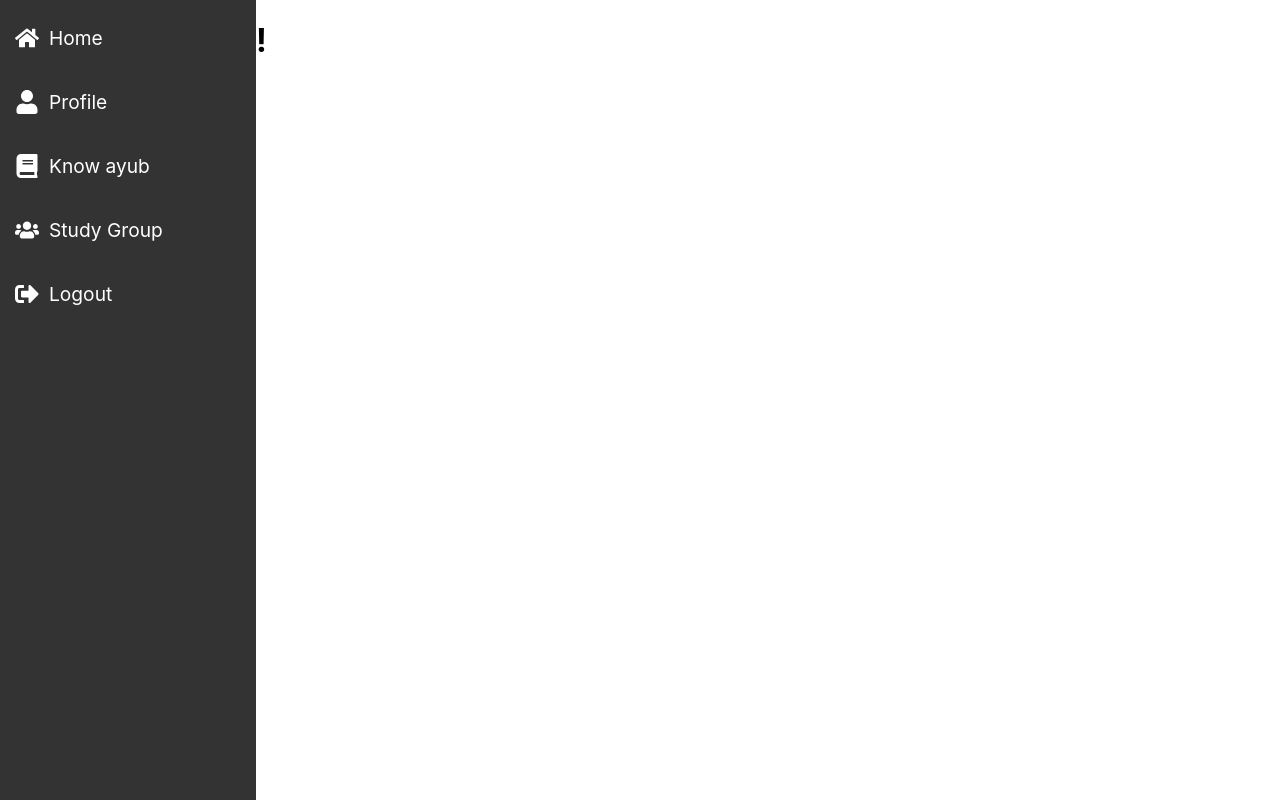
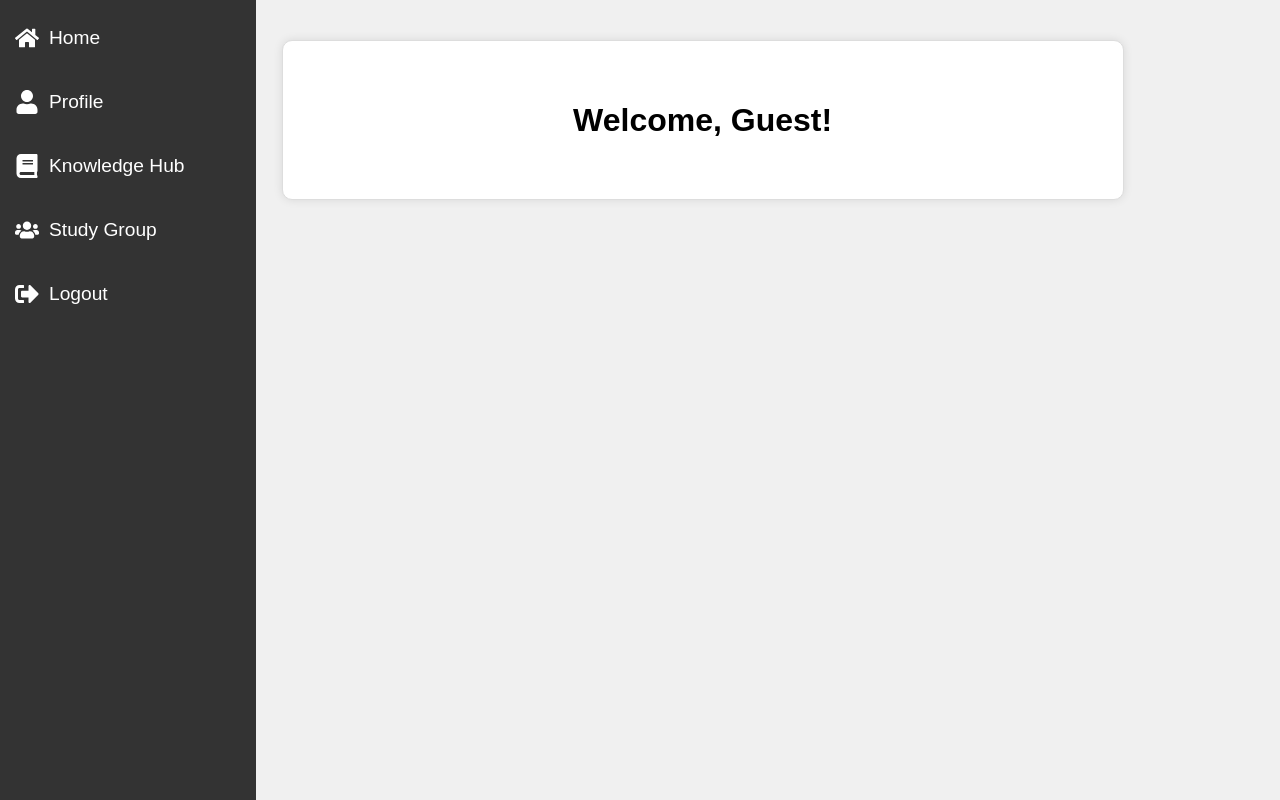
Before and after one commit to AYUB-ALIKHAN-J/socialmedia, a React (Create React App) app in the folder frontend/: page /home in a window 1280 px wide. Built offline with nearby package versions, Linux system fonts and the light colour scheme; no server answers.

Commit message:
css changed and related html

```diff
--- a/frontend/src/App.css
+++ b/frontend/src/App.css
@@ -1,38 +1,45 @@
-.App {
+body {
+  font-family: Arial, sans-serif;
+  margin: 0;
+  padding: 0;
+  background-color: #f0f0f0;
+}
+
+.container {
+  max-width: 800px;
+  margin: 40px auto;
+  padding: 20px;
+  background-color: #fff;
+  border: 1px solid #ddd;
+  border-radius: 10px;
+  box-shadow: 0 0 10px rgba(0, 0, 0, 0.1);
+  margin-left: 22%; /* Adjusted to match navbar width */
+}
+
+.home-content, .knowledge-hub-content, .profile-content, .study-group-content {
+  padding: 20px;
   text-align: center;
 }
 
-.App-logo {
-  height: 40vmin;
-  pointer-events: none;
+.home-content h1, .knowledge-hub-content h1, .profile-content h1, .study-group-content h1 {
+  margin-bottom: 20px;
 }
 
-@media (prefers-reduced-motion: no-preference) {
-  .App-logo {
-    animation: App-logo-spin infinite 20s linear;
+/* Media Queries */
+@media (max-width: 768px) {
+  .navbar {
+    width: 100%; /* Make navbar full-width on smaller screens */
+    height: auto;
+    position: relative;
+  }
+
+  .navbar ul li a {
+    font-size: 1rem; /* Slightly smaller font size for mobile */
+    padding: 10px;
+  }
+
+  .container {
+    margin: 40px auto;
+    margin-left: 0; /* Reset margin-left for mobile */
   }
 }
-
-.App-header {
-  background-color: #282c34;
-  min-height: 100vh;
-  display: flex;
-  flex-direction: column;
-  align-items: center;
-  justify-content: center;
-  font-size: calc(10px + 2vmin);
-  color: white;
-}
-
-.App-link {
-  color: #61dafb;
-}
-
-@keyframes App-logo-spin {
-  from {
-    transform: rotate(0deg);
-  }
-  to {
-    transform: rotate(360deg);
-  }
-}
--- a/frontend/src/components/HomePage/HomePage.css
+++ b/frontend/src/components/HomePage/HomePage.css
@@ -1,14 +1,8 @@
-.home-page {
-    display: flex;
-  }
+.home-content {
+  padding: 20px;
+  text-align: center;
+}
 
-  .post-section {
-    width: 80%;
-    padding: 20px;
-  }
-
-  .new-post-btn {
-    margin: 20px;
-    padding: 10px 20px;
-    font-size: 16px;
-  }
+.home-content h1 {
+  margin-bottom: 20px;
+}
--- a/frontend/src/components/HomePage/HomePage.js
+++ b/frontend/src/components/HomePage/HomePage.js
@@ -1,6 +1,7 @@
 import React, { useEffect, useState } from 'react';
-import axios from 'axios'; // Import axios here
+import axios from 'axios';
 import Navbar from '../Navbar/Navbar';
+import './HomePage.css';
 
 const HomePage = () => {
   const [currentUser, setCurrentUser] = useState(null);
@@ -8,8 +9,8 @@ const HomePage = () => {
   useEffect(() => {
     const fetchUserData = async () => {
       try {
-        const response = await axios.get('http://127.0.0.1:8000/current-user'); // Adjust your endpoint as necessary
-        setCurrentUser(response.data.user); // Assuming your response has the user data in this structure
+        const response = await axios.get('http://127.0.0.1:8000/current-user');
+        setCurrentUser(response.data.user);
       } catch (error) {
         console.error('Error fetching user data:', error);
       }
@@ -19,7 +20,7 @@ const HomePage = () => {
   }, []);
 
   return (
-    <div>
+    <div className="container">
       <Navbar currentUser={currentUser} />
       <div className="home-content">
         <h1>Welcome, {currentUser ? currentUser.name : 'Guest'}!</h1>
--- a/frontend/src/components/KnowledgeHub/KnowledgeHub.css
+++ b/frontend/src/components/KnowledgeHub/KnowledgeHub.css
@@ -0,0 +1,8 @@
+.knowledge-hub-content {
+    padding: 20px;
+    text-align: center;
+  }
+
+  .knowledge-hub-content h1 {
+    margin-bottom: 20px;
+  }
--- a/frontend/src/components/KnowledgeHub/KnowledgeHub.js
+++ b/frontend/src/components/KnowledgeHub/KnowledgeHub.js
@@ -1,13 +1,15 @@
-// KnowledgeHub.js
 import React from 'react';
 import Navbar from '../Navbar/Navbar';
+import './KnowledgeHub.css';
 
 const KnowledgeHub = () => {
   return (
-    <div>
+    <div className="container">
       <Navbar />
-      <h1>Knowledge Hub Page</h1>
-      {/* Add your knowledge hub content here */}
+      <div className="knowledge-hub-content">
+        <h1>Knowledge Hub Page</h1>
+        {/* Add your knowledge hub content here */}
+      </div>
     </div>
   );
 };
--- a/frontend/src/components/Login/Login.js
+++ b/frontend/src/components/Login/Login.js
@@ -19,19 +19,18 @@ const Login = () => {
     // Send login data to the backend
     axios.post('http://127.0.0.1:8000/login', { user, pass })
       .then((response) => {
+        console.log(response.data); // Log the full response data for debugging
         if (response.data.message === "Login successful") {
+          // Navigate to the home page with user data
           navigate('/home', { state: { userData: response.data.user } });
+          alert("Login successful!"); // Show success message
         } else {
-          alert(response.data.message);
+          alert(response.data.message); // Show error message
         }
-          console.log('Login successful:', response.data);
-          alert("Login successful!");
-
-          // Navigate to the home page with user data
-
       })
       .catch((error) => {
         console.error('Error during login:', error);
+        alert('An error occurred during login. Please try again.'); // User-friendly error message
       });
   };
 
--- a/frontend/src/components/Navbar/Navbar.css
+++ b/frontend/src/components/Navbar/Navbar.css
@@ -1,29 +1,28 @@
 .navbar {
-    width: 20%; /* Adjust as needed */
+  width: 20%;
   min-height: 100vh;
   background-color: #333;
   padding-top: 1rem;
-    position: fixed; /* Fixes navbar on the left side */
+  position: fixed;
   top: 0;
   left: 0;
-    z-index: 1000; /* Ensure navbar is above other content */
+  z-index: 1000;
   display: flex;
   flex-direction: column;
 }
-
 
 .navbar ul {
   list-style-type: none;
   padding: 0;
   margin: 0;
-    width: 100%; /* Ensure ul takes full width */
+  width: 100%;
 }
 
 .navbar ul li {
   display: flex;
   align-items: center;
-    width: 100%; /* Ensure li takes full width */
-    margin-bottom: 20px; /* Space between each item */
+  width: 100%;
+  margin-bottom: 20px;
 }
 
 .navbar ul li a {
@@ -31,7 +30,7 @@
   color: white;
   font-size: 1.2rem;
   padding: 10px 15px;
-    width: 100%; /* Make the link take full width */
+  width: 100%;
   transition: color 0.3s ease-in-out, background-color 0.3s ease-in-out;
   display: flex;
   align-items: center;
@@ -39,22 +38,22 @@
 
 .navbar ul li a .icon {
   margin-right: 10px;
-    font-size: 1.5rem; /* Adjust size of icons as needed */
+  font-size: 1.5rem;
 }
 
 .navbar ul li a:hover {
-    color: #ffcc00; /* Change text color on hover */
-    background-color: rgba(255, 255, 255, 0.1); /* Slight background highlight */
+  color: #ffcc00;
+  background-color: rgba(255, 255, 255, 0.1);
   border-radius: 5px;
 }
 
 .logout-button {
   background: none;
   border: none;
-    color: inherit; /* Use the same color as other links */
+  color: inherit;
   cursor: pointer;
   padding: 0;
-    font-size: inherit; /* Use the same font size */
+  font-size: inherit;
 }
 
 .navbar ul li::before {
@@ -68,20 +67,19 @@
   width: 0;
   transition: width 0.3s ease-in-out;
 }
-
 .navbar ul li:hover::before {
-    width: 100%; /* Animate underline effect on hover */
+  width: 100%;
 }
 
 @media (max-width: 768px) {
   .navbar {
-      width: 100%; /* Make navbar full-width on smaller screens */
+    width: 100%;
     height: auto;
     position: relative;
   }
 
   .navbar ul li a {
-      font-size: 1rem; /* Slightly smaller font size for mobile */
+    font-size: 1rem;
     padding: 10px;
   }
 }
--- a/frontend/src/components/Navbar/Navbar.js
+++ b/frontend/src/components/Navbar/Navbar.js
@@ -1,7 +1,5 @@
 import React from 'react';
 import './Navbar.css';
-
-// Importing React Icons
 import { FaHome, FaUser, FaBook, FaUsers, FaSignOutAlt } from 'react-icons/fa';
 
 const Navbar = () => {
@@ -23,7 +21,7 @@ const Navbar = () => {
         <li>
           <a href="/knowledge-hub">
             <FaBook className="icon" />
-            Know ayub
+            Knowledge Hub
           </a>
         </li>
         <li>
--- a/frontend/src/components/Profile/Profile.css
+++ b/frontend/src/components/Profile/Profile.css
@@ -0,0 +1,8 @@
+.profile-content {
+    padding: 20px;
+    text-align: center;
+  }
+
+  .profile-content h1 {
+    margin-bottom: 20px;
+  }
--- a/frontend/src/components/Profile/Profile.js
+++ b/frontend/src/components/Profile/Profile.js
@@ -1,13 +1,15 @@
-// Profile.js
 import React from 'react';
 import Navbar from '../Navbar/Navbar';
+import './Profile.css';
 
 const Profile = () => {
   return (
-    <div>
+    <div className="container">
       <Navbar />
-      <h1>Profile Page</h1>
-      {/* Add your profile content here */}
+      <div className="profile-content">
+        <h1>Profile Page</h1>
+        {/* Add your profile content here */}
+      </div>
     </div>
   );
 };
--- a/frontend/src/components/StudyGroup/StudyGroup.css
+++ b/frontend/src/components/StudyGroup/StudyGroup.css
@@ -0,0 +1,8 @@
+.study-group-content {
+    padding: 20px;
+    text-align: center;
+  }
+
+  .study-group-content h1 {
+    margin-bottom: 20px;
+  }
--- a/frontend/src/components/StudyGroup/StudyGroup.js
+++ b/frontend/src/components/StudyGroup/StudyGroup.js
@@ -1,13 +1,15 @@
-// StudyGroup.js
 import React from 'react';
 import Navbar from '../Navbar/Navbar';
+import './StudyGroup.css';
 
 const StudyGroup = () => {
   return (
-    <div>
+    <div className="container">
       <Navbar />
-      <h1>Study Group Page</h1>
-      {/* Add your study group content here */}
+      <div className="study-group-content">
+        <h1>Study Group Page</h1>
+        {/* Add your study group content here */}
+      </div>
     </div>
   );
 };
```
Also changed, not shown: 1 other file (tests, documents, lock files or other folders). Lines whose indentation alone changed are shown as unchanged.
